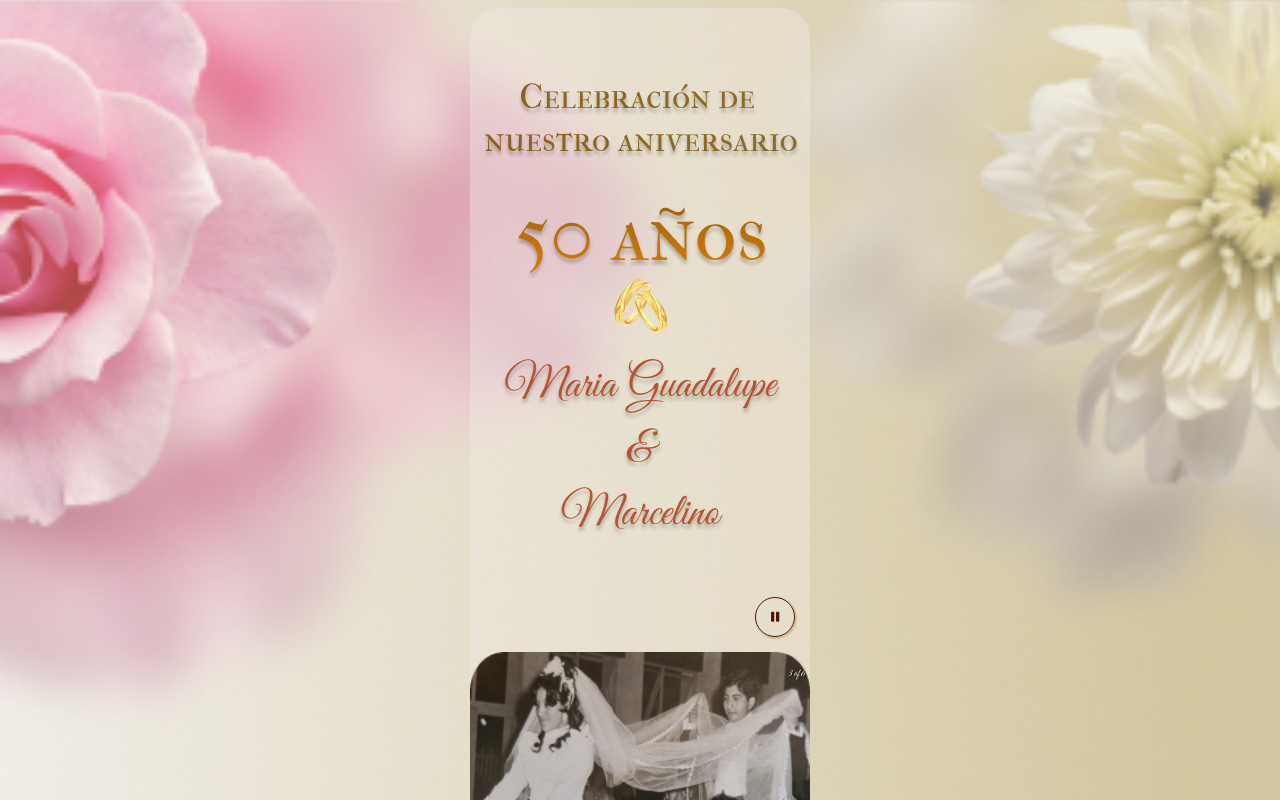
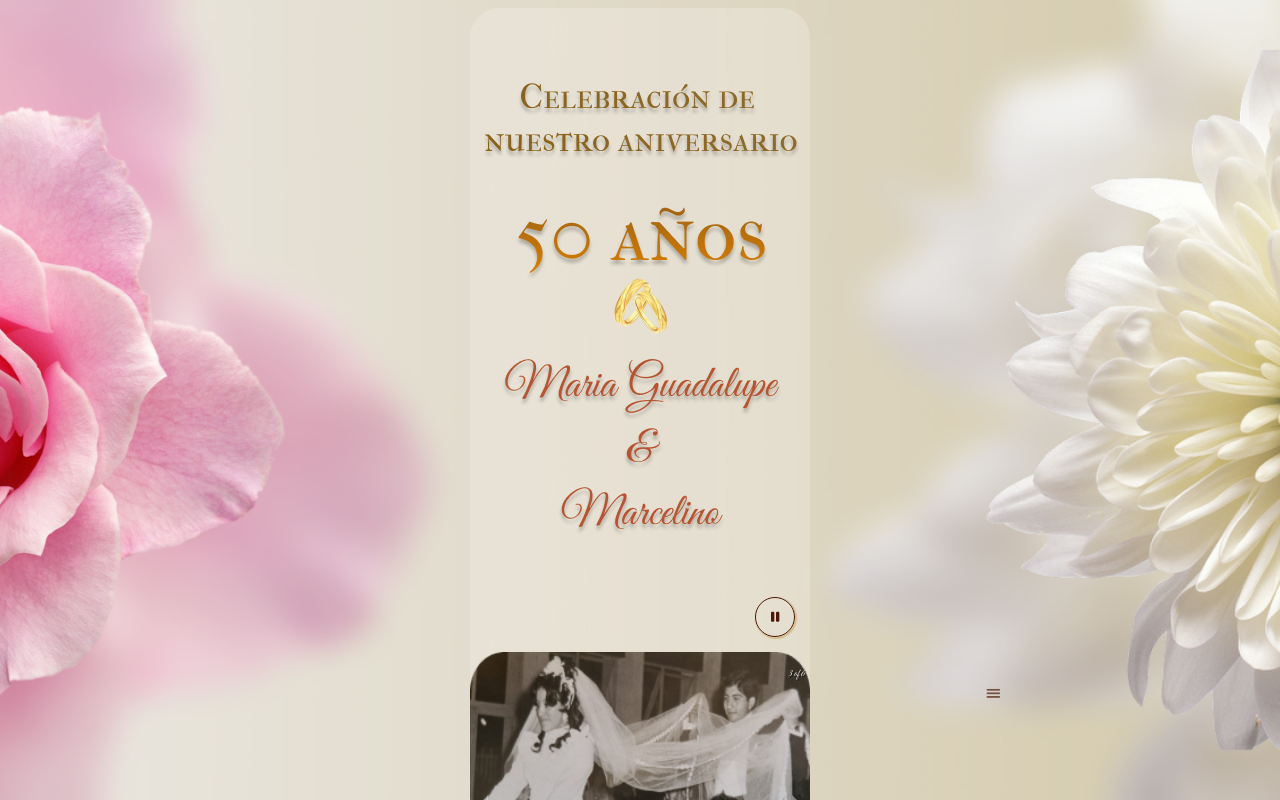
Before and after one commit to Kari-Navarro/Wedding_invitation, a React (Vite) app in the folder wedding_invitation/: page / in a window 1280 px wide. Shown: the top 800 px of the page. Built offline with nearby package versions, Linux system fonts and the light colour scheme.

Commit message:
se cambio la imagen background

```diff
--- a/wedding_invitation/src/index.css
+++ b/wedding_invitation/src/index.css
@@ -3,11 +3,10 @@
 }
 
 body {
-  background-image: url('./images/background-option-02.jpg');
+  background-image: url('./images/back.jpg');
   background-size:cover;
   background-repeat: no-repeat;
   background-attachment: fixed;
-
   display:grid;
   justify-content: center;
   justify-items: center;
```
Also changed, not shown: wedding_invitation/src/images/back.jpg (added).
